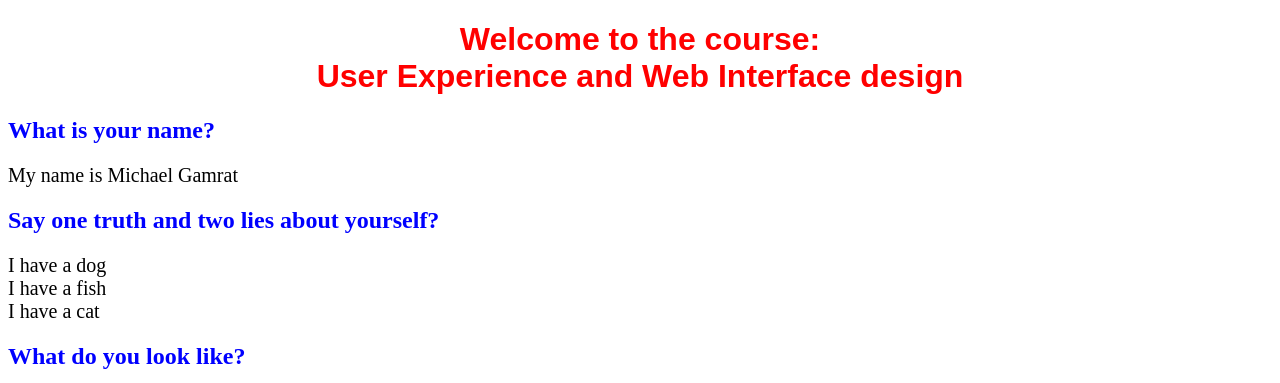
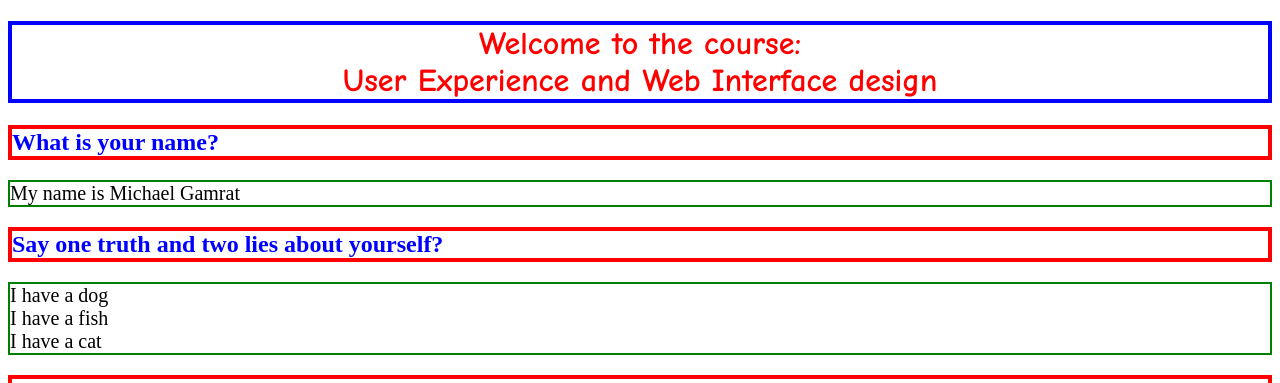
Before and after one commit to 420n13la/page-about-yourself-mikegamrat, a plain HTML site: page index.html in a window 1280 px wide. Shown: the top 383 px of the page. Drawn offline with Linux system fonts and the light colour scheme.

Commit message:
Update styles.css

```diff
--- a/styles.css
+++ b/styles.css
@@ -1,6 +1,4 @@
 <style>
-
-@import url('https://fonts.googleapis.com/css?family=Manjari&display=swap');
 
 body {
   background-color: lightblue;
@@ -9,15 +7,23 @@ body {
 h1 {
   color: red;
   text-align: center;
-  font-family: 'Manjari', sans-serif;
+  font-family: comic sans ms;
+  border: 4px solid blue;
 }
 
 h2 {
   color: blue;
   text-align: left;
+  border: 4px solid red;
 }
 
 p {
   font-size: 20px;
+  border: 2px solid green;
+}
+img {
+  height: 200px;
+    width: 200px
+
 }
 </style>
```
